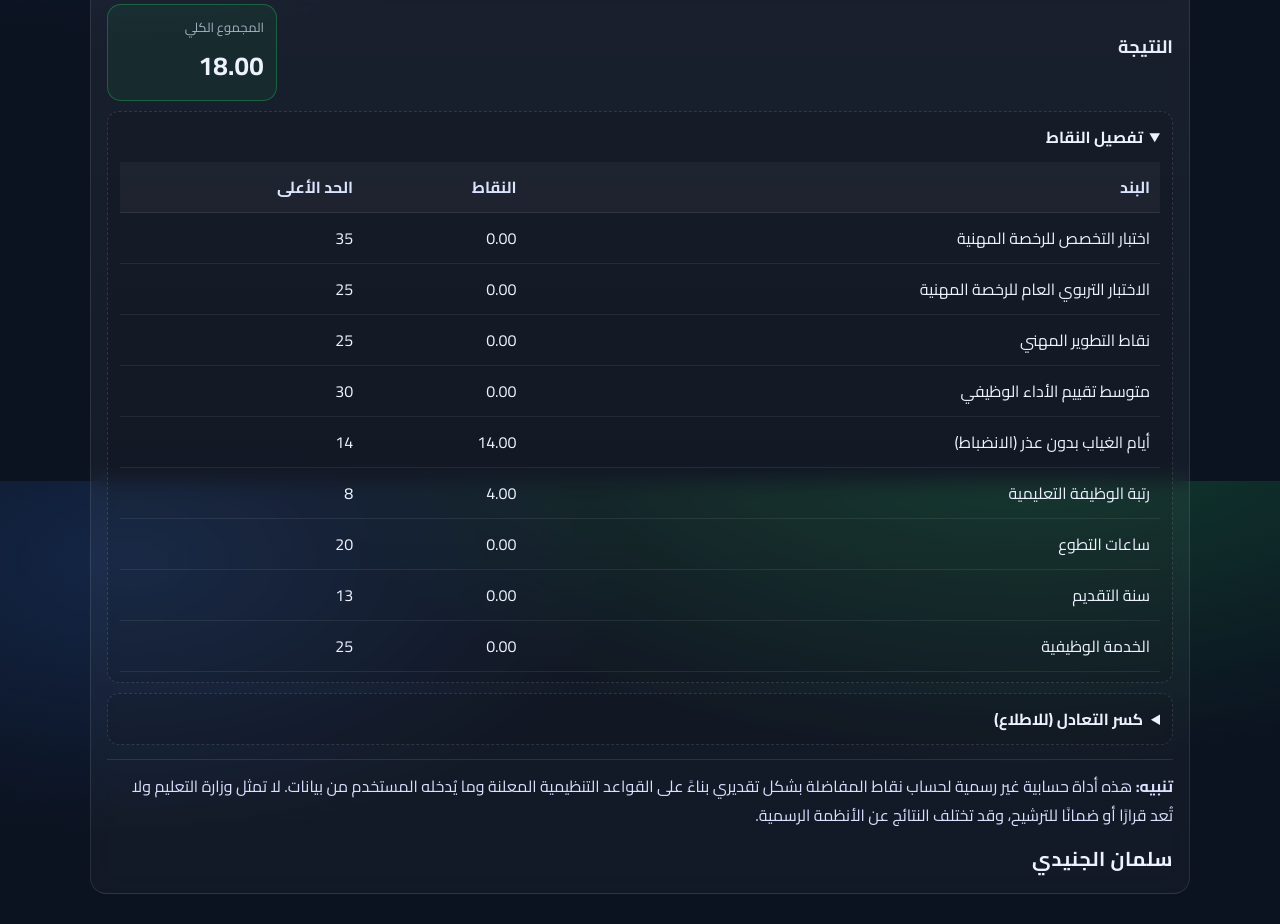
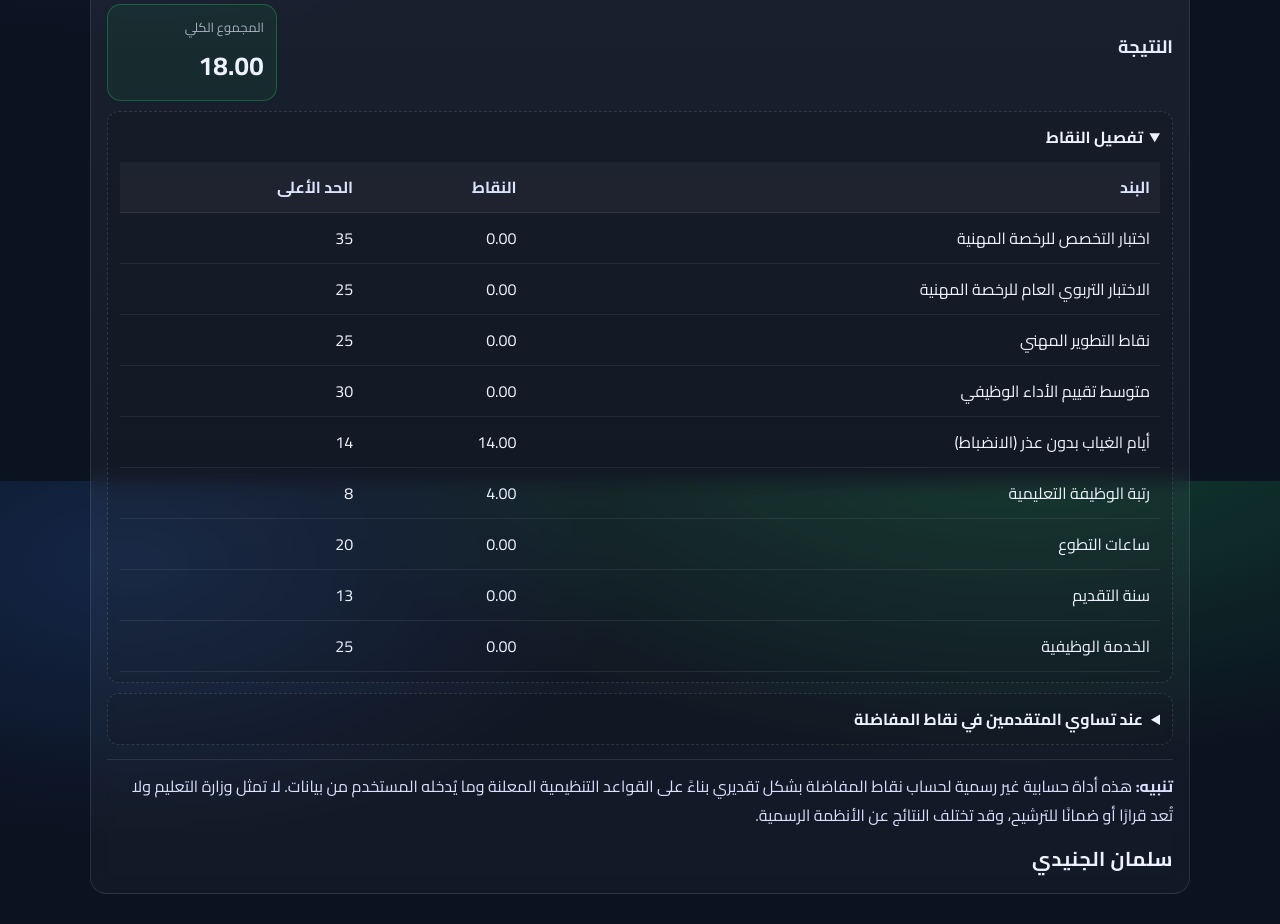
Before and after one commit to SalmanAljnidi/chances, a plain HTML site: page index.html in a window 1280 px wide. Shown: the part 1119-2043 px from the top of the page. Drawn offline with Linux system fonts and the light colour scheme.

Commit message:
Update index.html

```diff
--- a/index.html
+++ b/index.html
@@ -145,7 +145,7 @@
       </details>
 
       <details>
-        <summary>كسر التعادل (للاطلاع)</summary>
+        <summary>عند تساوي المتقدمين في نقاط المفاضلة</summary>
         <div class="note">
           عند تساوي نقاط المفاضلة بين المتقدمين تُطبّق الأولوية بالترتيب:
           <ol>
```
